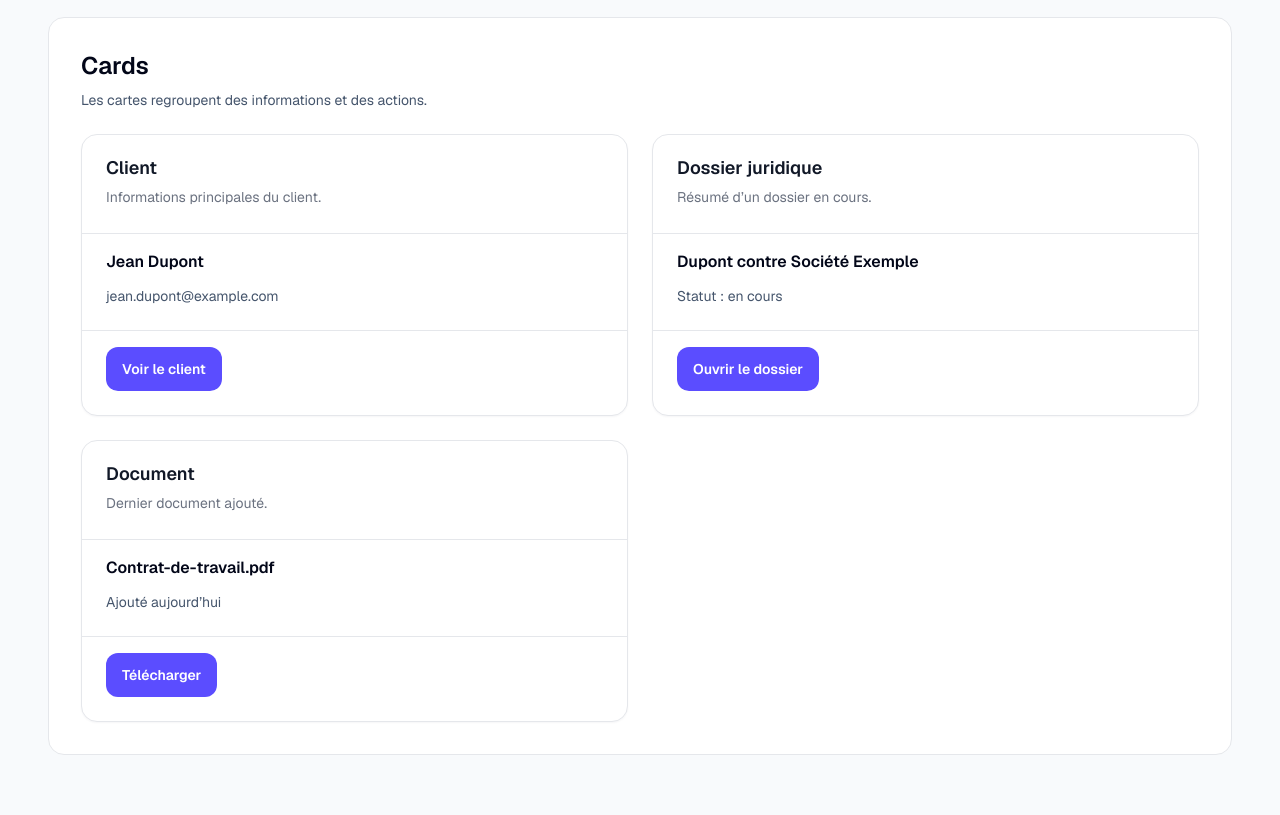
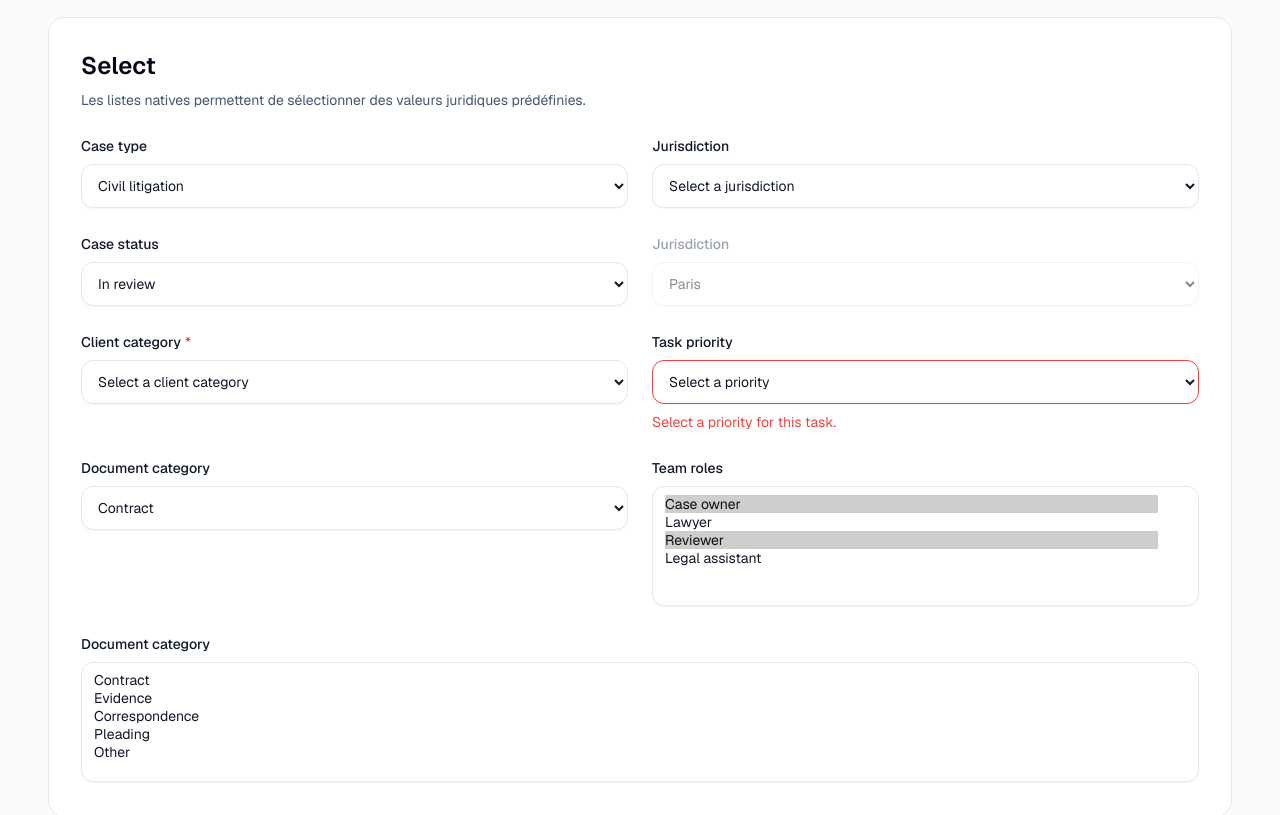
Before and after one commit to Allan-77120/legora, a Next.js app: page /design-system in a window 1280 px wide. Shown: the part 2660-3475 px from the top of the page. Built offline with nearby package versions, Linux system fonts and the light colour scheme.

Commit message:
feat(design-system): add Select component

```diff
--- a/src/app/design-system/page.tsx
+++ b/src/app/design-system/page.tsx
@@ -8,6 +8,7 @@ import {
   CardTitle,
   Input,
   Label,
+  Select,
   Textarea,
 } from "@/components/ui";
 
@@ -364,6 +365,165 @@ export default function UIPage() {
           <section className="rounded-[16px] border border-[#E5E7EB] bg-white p-8">
             <div className="space-y-6">
               <div>
+                <h2 className="text-2xl font-semibold text-slate-950">Select</h2>
+
+                <p className="mt-2 text-sm text-slate-600">
+                  Les listes natives permettent de sélectionner des valeurs
+                  juridiques prédéfinies.
+                </p>
+              </div>
+
+              <div className="grid gap-6 md:grid-cols-2">
+                <div className="space-y-2">
+                  <Label htmlFor="select-default-case-type">Case type</Label>
+                  <Select id="select-default-case-type">
+                    <option value="civil">Civil litigation</option>
+                    <option value="commercial">Commercial law</option>
+                    <option value="employment">Employment law</option>
+                  </Select>
+                </div>
+
+                <div className="space-y-2">
+                  <Label htmlFor="select-placeholder-jurisdiction">
+                    Jurisdiction
+                  </Label>
+                  <Select
+                    id="select-placeholder-jurisdiction"
+                    defaultValue=""
+                  >
+                    <option value="" disabled>
+                      Select a jurisdiction
+                    </option>
+                    <option value="paris">Paris</option>
+                    <option value="lyon">Lyon</option>
+                    <option value="marseille">Marseille</option>
+                  </Select>
+                </div>
+
+                <div className="space-y-2">
+                  <Label htmlFor="select-preselected-case-status">
+                    Case status
+                  </Label>
+                  <Select
+                    id="select-preselected-case-status"
+                    defaultValue="in-review"
+                  >
+                    <option value="open">Open</option>
+                    <option value="in-review">In review</option>
+                    <option value="closed">Closed</option>
+                  </Select>
+                </div>
+
+                <div className="space-y-2">
+                  <Label htmlFor="select-disabled-jurisdiction" disabled>
+                    Jurisdiction
+                  </Label>
+                  <Select
+                    id="select-disabled-jurisdiction"
+                    defaultValue="paris"
+                    disabled
+                  >
+                    <option value="paris">Paris</option>
+                    <option value="lyon">Lyon</option>
+                  </Select>
+                </div>
+
+                <div className="space-y-2">
+                  <Label
+                    htmlFor="select-required-client-category"
+                    requiredIndicator
+                  >
+                    Client category
+                  </Label>
+                  <Select
+                    id="select-required-client-category"
+                    defaultValue=""
+                    required
+                  >
+                    <option value="" disabled>
+                      Select a client category
+                    </option>
+                    <option value="individual">Individual</option>
+                    <option value="company">Company</option>
+                    <option value="public-body">Public body</option>
+                  </Select>
+                </div>
+
+                <div className="space-y-2">
+                  <Label htmlFor="select-invalid-task-priority">
+                    Task priority
+                  </Label>
+                  <Select
+                    id="select-invalid-task-priority"
+                    defaultValue=""
+                    aria-invalid="true"
+                    aria-describedby="select-invalid-task-priority-error"
+                  >
+                    <option value="" disabled>
+                      Select a priority
+                    </option>
+                    <option value="low">Low</option>
+                    <option value="medium">Medium</option>
+                    <option value="high">High</option>
+                  </Select>
+                  <p
+                    id="select-invalid-task-priority-error"
+                    className="text-sm text-[var(--danger)]"
+                  >
+                    Select a priority for this task.
+                  </p>
+                </div>
+
+                <div className="space-y-2">
+                  <Label htmlFor="select-optgroup-document-category">
+                    Document category
+                  </Label>
+                  <Select id="select-optgroup-document-category">
+                    <optgroup label="Case documents">
+                      <option value="contract">Contract</option>
+                      <option value="evidence">Evidence</option>
+                      <option value="pleading">Pleading</option>
+                    </optgroup>
+                    <optgroup label="Communications">
+                      <option value="email">Email</option>
+                      <option value="letter">Letter</option>
+                    </optgroup>
+                  </Select>
+                </div>
+
+                <div className="space-y-2">
+                  <Label htmlFor="select-multiple-team-roles">Team roles</Label>
+                  <Select
+                    id="select-multiple-team-roles"
+                    defaultValue={["owner", "reviewer"]}
+                    multiple
+                  >
+                    <option value="owner">Case owner</option>
+                    <option value="lawyer">Lawyer</option>
+                    <option value="reviewer">Reviewer</option>
+                    <option value="assistant">Legal assistant</option>
+                  </Select>
+                </div>
+
+                <div className="space-y-2 md:col-span-2">
+                  <Label htmlFor="select-sized-document-category">
+                    Document category
+                  </Label>
+                  <Select id="select-sized-document-category" size={5}>
+                    <option value="contract">Contract</option>
+                    <option value="evidence">Evidence</option>
+                    <option value="correspondence">Correspondence</option>
+                    <option value="pleading">Pleading</option>
+                    <option value="other">Other</option>
+                  </Select>
+                </div>
+              </div>
+            </div>
+          </section>
+
+          <section className="rounded-[16px] border border-[#E5E7EB] bg-white p-8">
+            <div className="space-y-6">
+              <div>
                 <h2 className="text-2xl font-semibold text-slate-950">Cards</h2>
 
                 <p className="mt-2 text-sm text-slate-600">
--- /dev/null
+++ b/src/components/ui/Select.tsx
@@ -0,0 +1,28 @@
+import * as React from "react";
+
+import { cn } from "@/lib/utils";
+
+export type SelectProps = React.SelectHTMLAttributes<HTMLSelectElement>;
+
+export const Select = React.forwardRef<HTMLSelectElement, SelectProps>(
+  ({ children, className, multiple, size, ...props }, ref) => {
+    const isListbox = multiple || (size !== undefined && size > 1);
+
+    return (
+      <select
+        ref={ref}
+        multiple={multiple}
+        size={size}
+        className={cn(
+          "w-full rounded-[var(--radius-md)] border border-[var(--border)] bg-[var(--surface)] px-3 pr-10 text-sm text-[var(--text-primary)] shadow-[var(--shadow-sm)] transition duration-200 ease-in-out hover:border-[var(--text-muted)] focus-visible:border-[var(--primary)] focus-visible:outline-none focus-visible:ring-2 focus-visible:ring-[var(--primary)] focus-visible:ring-offset-2 disabled:cursor-not-allowed disabled:opacity-50 disabled:hover:border-[var(--border)] aria-invalid:border-[var(--danger)] aria-invalid:focus-visible:ring-[var(--danger)]",
+          isListbox ? "min-h-[120px] py-2" : "h-[44px]",
+          className,
+        )}
+        {...props}
+      >
+        {children}
+      </select>
+    );
+  },
+);
+Select.displayName = "Select";
--- a/src/components/ui/index.ts
+++ b/src/components/ui/index.ts
@@ -2,4 +2,5 @@ export * from "./Button";
 export * from "./Card";
 export * from "./Input";
 export * from "./Label";
+export * from "./Select";
 export * from "./Textarea";
```
Also changed, not shown: 2 other files (tests, documents, lock files or other folders).
